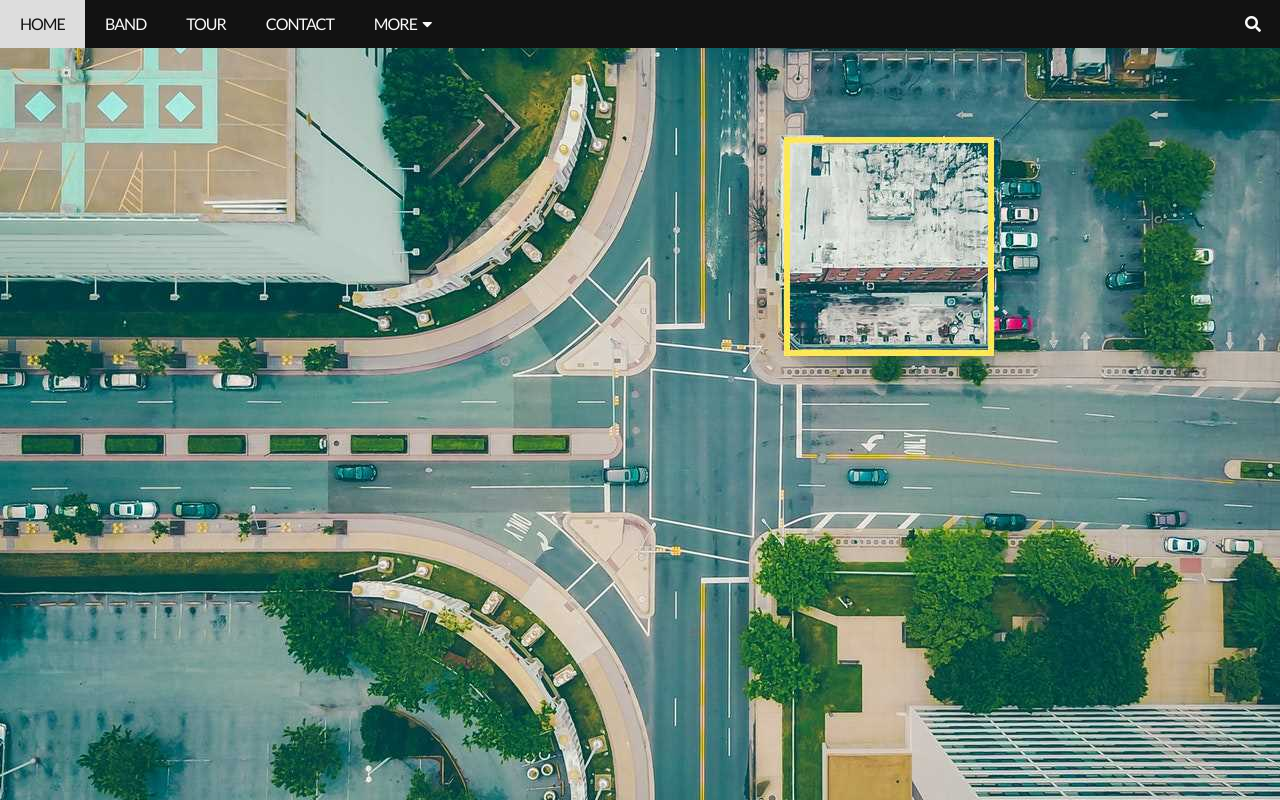
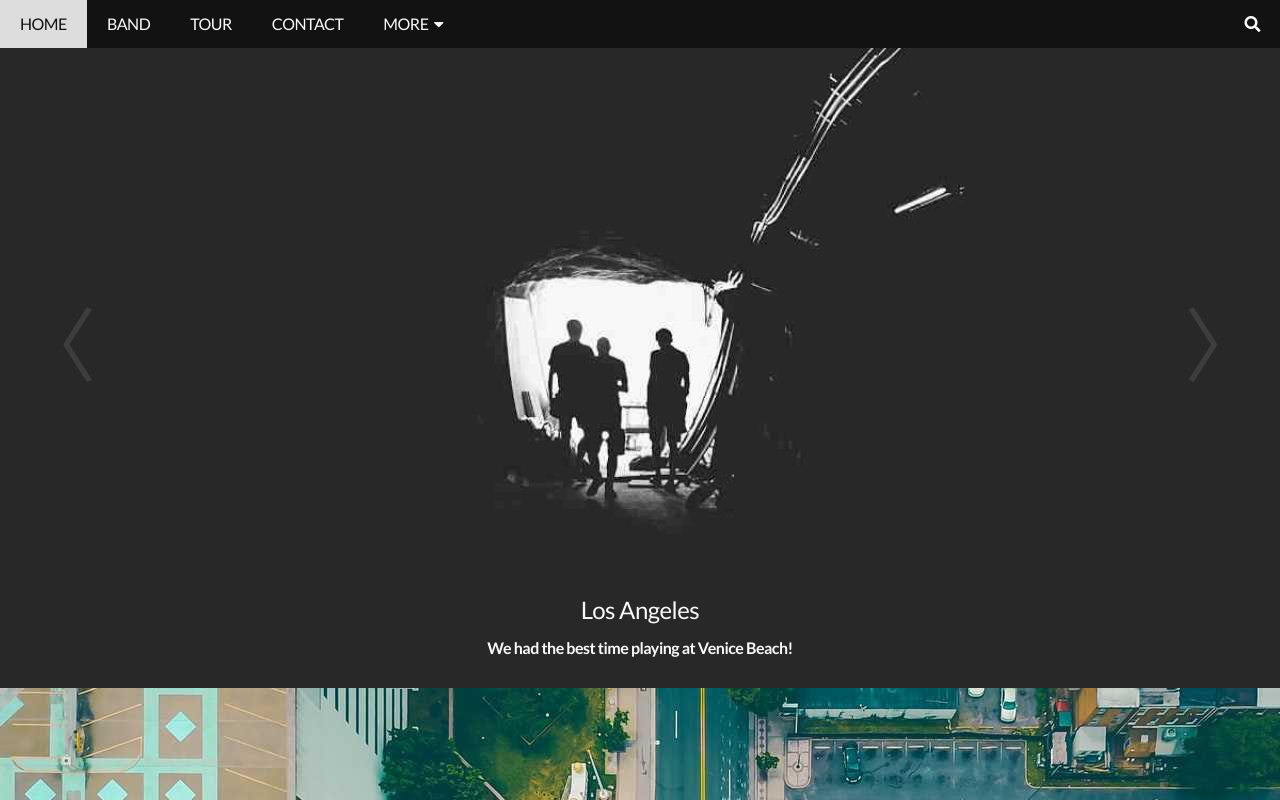
Before and after one commit to juaseo/2021-02-band, a plain HTML site: page html/index.html in a window 1280 px wide. Shown: the top 800 px of the page. Drawn offline with Linux system fonts and the light colour scheme.

Commit message:
main-section don

```diff
--- a/css/index.css
+++ b/css/index.css
@@ -2,12 +2,12 @@
 /* font-family: 'Lato', sans-serif; */
 
 /************************* default ***************************/
-html,body {font: 16px 'Lato', sans-serif; height: 5000px; letter-spacing: -1px; color: #121212;}
+html,body {font: 16px 'Lato', sans-serif; height: 5000px; letter-spacing: -.5px; color: #121212;}
 .wrapper {max-width: 800px; padding: 0 16px; margin: auto;}
 
 
 /************************* header-wrapper ***************************/
-.header-wrapper {position: fixed; width: 100%; background-color: #121212; color: #f9f9f9;}
+.header-wrapper {position: fixed; width: 100%; background-color: #121212; color: #f9f9f9; z-index: 9;}
 .header-wrapper > .navi-wrapper {float: left;}
 .header-wrapper > .navi-wrapper > .navi {float: left; position: relative;}
 .header-wrapper > .navi-wrapper > .navi > a {padding: 1em 1.25em;}
@@ -26,8 +26,7 @@ html,body {font: 16px 'Lato', sans-serif; height: 5000px; letter-spacing: -1px;
 .header-wrapper > .bars-wrapper:hover {background-color: #ddd; color: #121212;}
 .header-wrapper > .bars-wrapper > i {padding: 1em 1.25em; cursor: pointer;}
 
-.header-wrapper > .monavi-wrapper {width: 100%; background-color: #121212; color: #f9f9f9; display: none !important;}
-.header-wrapper > .monavi-wrapper.active {display: block;}
+.header-wrapper > .monavi-wrapper {width: 100%; background-color: #121212; color: #f9f9f9; display: none;}
 .header-wrapper > .monavi-wrapper > .monavi:hover {background-color: #ddd; color: #121212;}
 .header-wrapper > .monavi-wrapper > .monavi > a {width: 100%; padding: 1em 1.25em;}
 
@@ -35,7 +34,14 @@ html,body {font: 16px 'Lato', sans-serif; height: 5000px; letter-spacing: -1px;
 
 
 /************************* main-wrapper ***************************/
-
+.main-wrapper {position: relative; padding-top: 48px;}
+.main-wrapper > .bt-swiper {color: #f9f9f9; font-weight: lighter; font-size: 5em; position: absolute; top: 50%; transform: translateY(-50%); z-index: 5; cursor: pointer; user-select: none; outline: none; transition: all .5s; opacity: .1;}
+.main-wrapper > .bt-swiper:hover {opacity: 1;}
+.main-wrapper > .bt-swiper.bt-prev {left: 16px;}
+.main-wrapper > .bt-swiper.bt-next {right: 16px;}
+.main-wrapper .slogan-wrap {position: absolute; color: #f9f9f9; left: 50%; transform: translateX(-50%); bottom: 32px; text-align: center;}
+.main-wrapper .slogan-wrap > .title {font-size: 1.5em; margin-bottom: .75em;}
+.main-wrapper .slogan-wrap > .content {font-weight: bold;}
 
 
 
@@ -76,7 +82,7 @@ html,body {font: 16px 'Lato', sans-serif; height: 5000px; letter-spacing: -1px;
 .header-wrapper > .navi-wrapper > .navi:not(:first-child) {display: none;}
 .header-wrapper > .search-wrapper {display: none;}
 .header-wrapper > .bars-wrapper {display: block;}
-.header-wrapper > .monavi-wrapper {display: none;}
+.header-wrapper > .monavi-wrapper.active {display: block;}
 }
 
 @media (max-width: 576px) {
--- a/html/index.html
+++ b/html/index.html
@@ -8,7 +8,9 @@
 	<link rel="stylesheet" href="../css/all.min.css">
 	<link rel="stylesheet" href="../css/base.css">
 	<link rel="stylesheet" href="../css/index.css">
+	<link rel="stylesheet" href="../css/swiper-bundle.min.css">
 	<script src="../js/jquery-3.6.0.min.js"></script>
+	<script src="../js/swiper-bundle.min.js"></script>
 </head>
 <body>
 	<!-- header-wrapper -->
@@ -43,7 +45,33 @@
 
 	<!-- main-wrapper -->
 	<section class="main-wrapper">
-
+		<div class="swiper-container">
+			<div class="swiper-wrapper">
+				<div class="swiper-slide">
+					<img src="../img/chicago.jpg" alt="배너" class="img">
+					<div class="slogan-wrap">
+						<h2 class="title">Chicago</h2>
+						<p class="content">Thank you, Chicago - A night we won't forget.</p>
+					</div>
+				</div>
+				<div class="swiper-slide">
+					<img src="../img/la.jpg" alt="배너" class="img">
+					<div class="slogan-wrap">
+						<h2 class="title">Los Angeles</h2>
+						<p class="content">We had the best time playing at Venice Beach!</p>
+					</div>
+				</div>
+				<div class="swiper-slide">
+					<img src="../img/ny.jpg" alt="배너" class="img">
+					<div class="slogan-wrap">
+						<h2 class="title">New York</h2>
+						<p class="content">The atmosphere in New York is lorem ipsum.</p>
+					</div>
+				</div>
+			</div>
+		</div>
+		<div class="bt-swiper bt-prev">〈</div>
+		<div class="bt-swiper bt-next">〉</div>
 	</section>
 
 	<!-- band-wrapper -->
--- a/js/index.js
+++ b/js/index.js
@@ -1,3 +1,14 @@
 $('.bars-wrapper').click(function() {
 	$('.monavi-wrapper').toggleClass('active')
 })
+
+var swiper = new Swiper('.main-wrapper .swiper-container', {
+	loop: true,
+	effect: 'fade',
+	speed: 1000,
+	autoplay: {	delay: 4000, disableOnInteraction: false },
+	navigation: {
+		nextEl: '.main-wrapper .bt-next',
+		prevEl: '.main-wrapper .bt-prev',
+	}
+})
```
